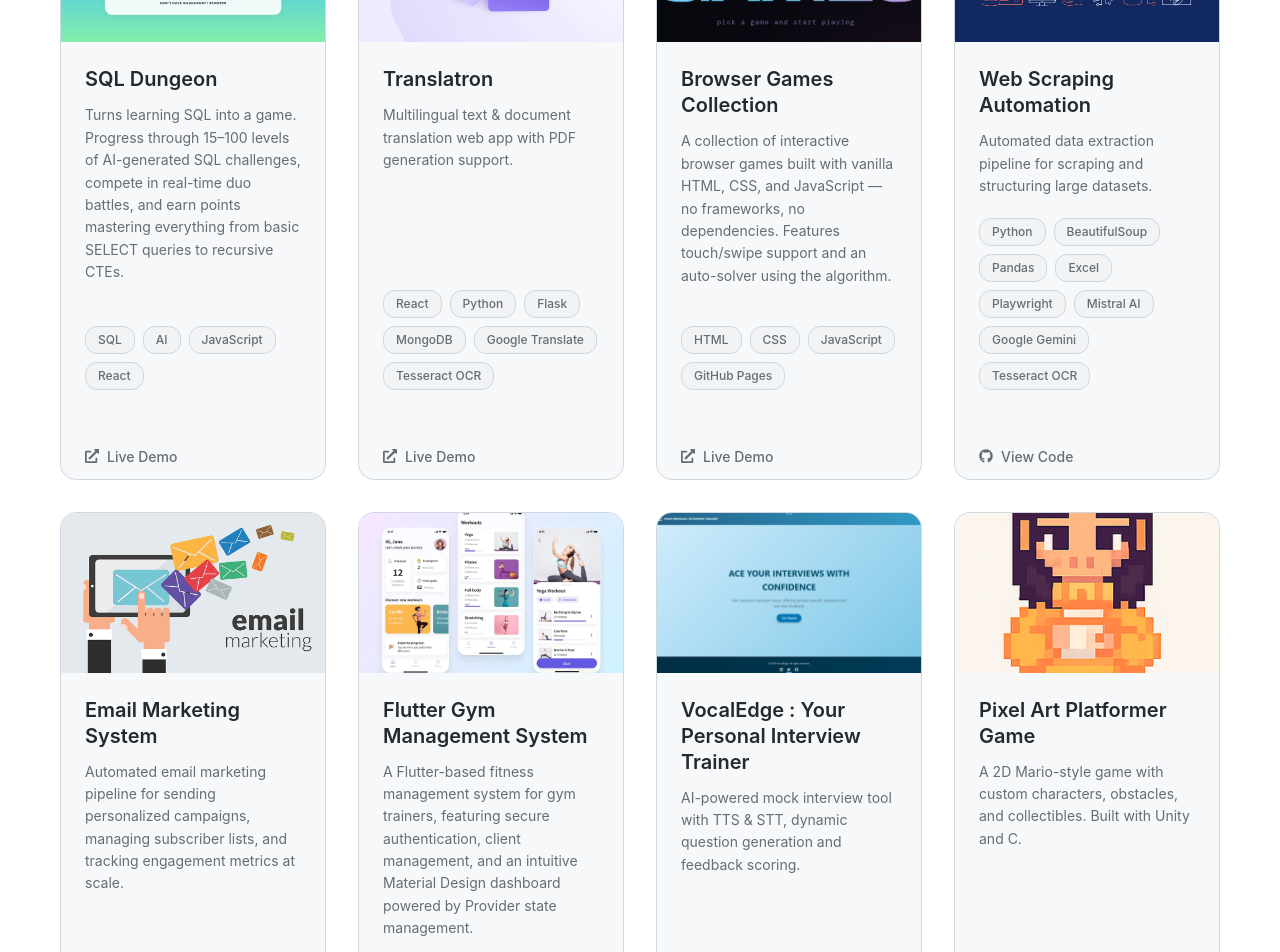
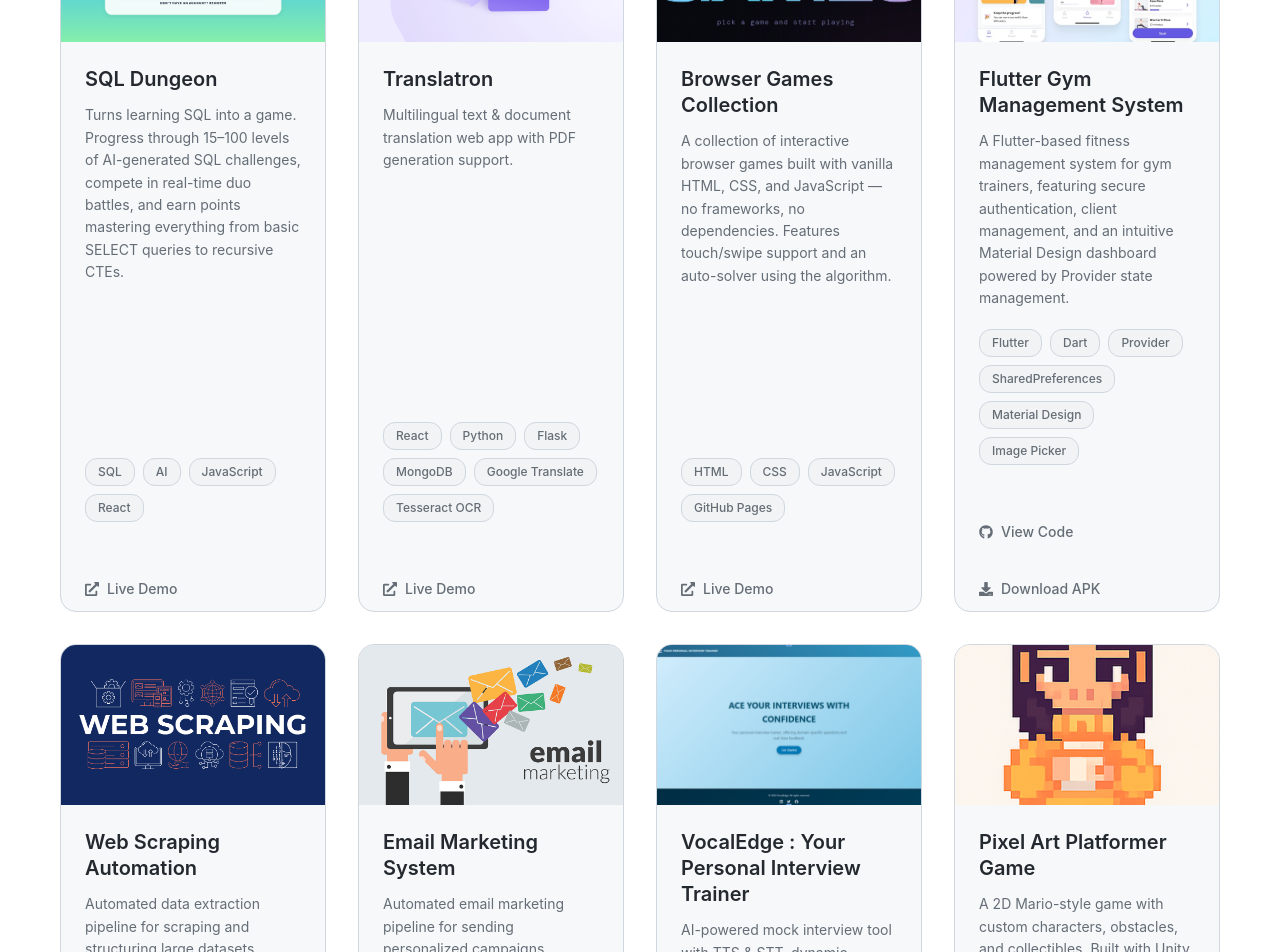
Before and after one commit to veeuu/Portfolio, a React (Create React App) app: page / in a window 1280 px wide. Shown: the part 4500-5452 px from the top of the page. Built offline with nearby package versions, Linux system fonts and the light colour scheme.

Commit message:
sequence update

```diff
--- a/src/components/Projects.js
+++ b/src/components/Projects.js
@@ -83,6 +83,14 @@ const Projects = () => {
       img: browserGamesImg
     },
     {
+      title: "Flutter Gym Management System",
+      desc: "A Flutter-based fitness management system for gym trainers, featuring secure authentication, client management, and an intuitive Material Design dashboard powered by Provider state management.",
+      tech: ["Flutter", "Dart", "Provider", "SharedPreferences", "Material Design", "Image Picker"],
+      link: "https://github.com/veeuu/GymApp",
+      apk: "/app-release.apk",
+      img: gymAppImg
+    },
+    {
       title: "Web Scraping Automation",
       desc: "Automated data extraction pipeline for scraping and structuring large datasets.",
       tech: ["Python", "BeautifulSoup", "Pandas", "Excel", "Playwright", "Mistral AI", "Google Gemini", "Tesseract OCR"],
@@ -95,14 +103,6 @@ const Projects = () => {
       tech: ["Python", "Automation", "SMTP", "REST APIs"],
       link: "https://github.com/veeuu/Email_Automation",
       img: emailMarketingImg
-    },
-    {
-      title: "Flutter Gym Management System",
-      desc: "A Flutter-based fitness management system for gym trainers, featuring secure authentication, client management, and an intuitive Material Design dashboard powered by Provider state management.",
-      tech: ["Flutter", "Dart", "Provider", "SharedPreferences", "Material Design", "Image Picker"],
-      link: "https://github.com/veeuu/GymApp",
-      apk: "/app-release.apk",
-      img: gymAppImg
     },
     {
       title: "VocalEdge : Your Personal Interview Trainer",
```
